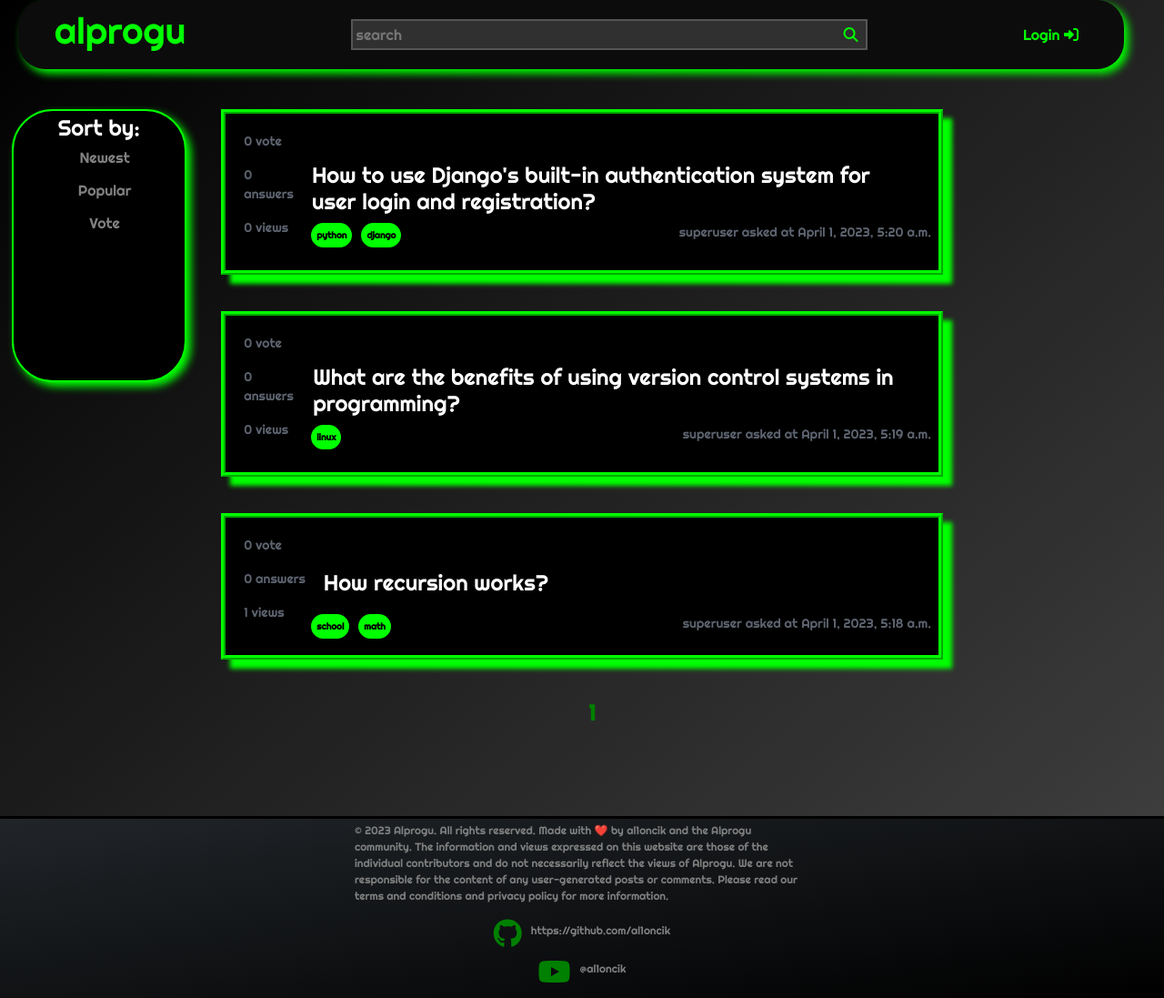
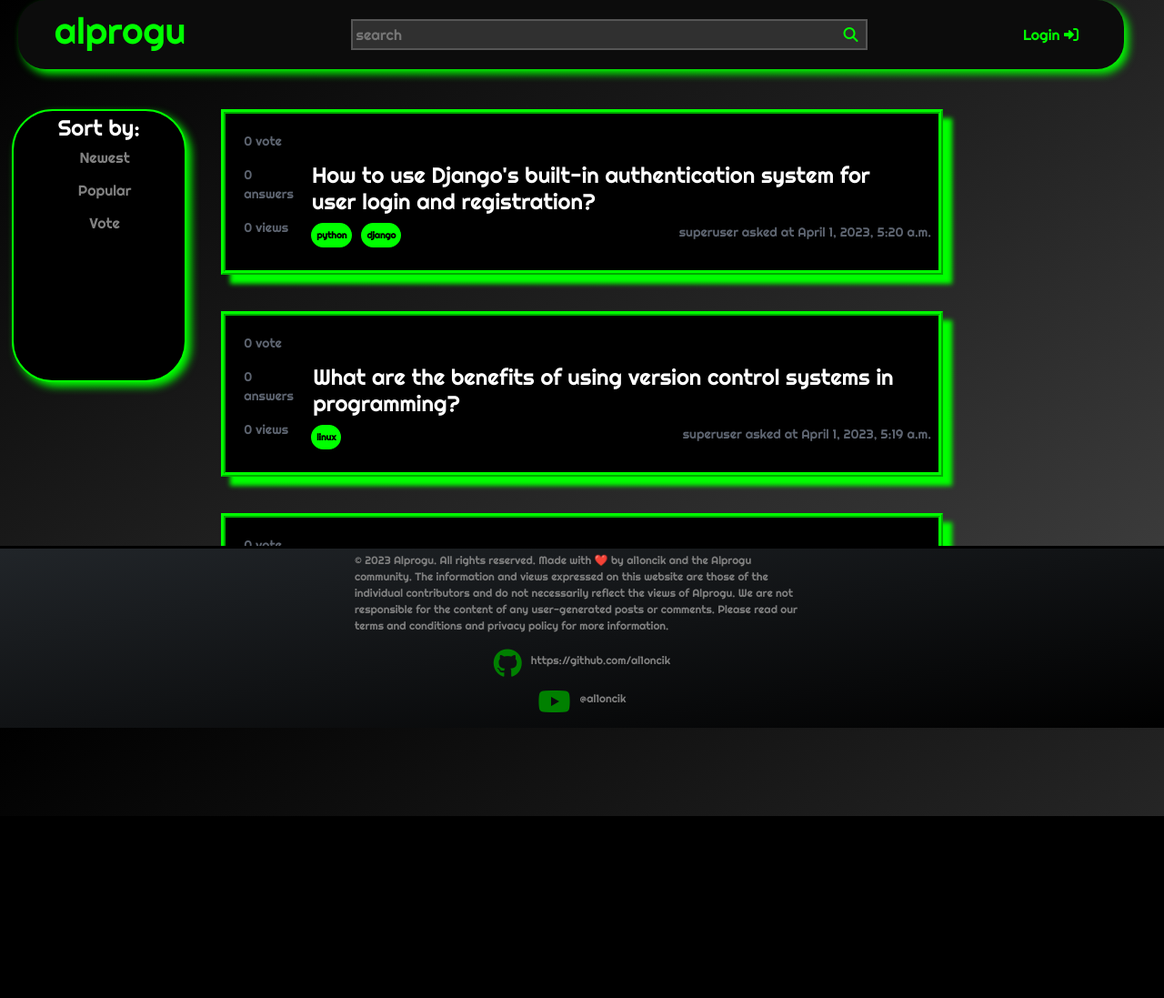
Before and after one commit to al1oncik/alprogu, a Django app: page / in a window 1280 px wide. Shown: the whole page at 91% size. After the commit the page ends 897 px from the top, so only its background shows below. Run offline with Django 4.2, Linux system fonts and the light colour scheme; data comes from the database, SQL or seed files in the repository; both versions use the stored data as it was after the commit; data that the repository does not hold is empty.

Commit message:
Design problems fixed

```diff
--- a/main/static/css/base.css
+++ b/main/static/css/base.css
@@ -7,6 +7,7 @@ body {
     background-image: linear-gradient(to bottom right, #000000, #434343);
     padding: 120px 0 0 0;
     font-family: "Righteous";
+    height: 100vh;
 }
 
 .title {
@@ -90,6 +91,9 @@ footer {
     align-items: center;
     justify-content: center;
     border-top: 3px solid black;
+    position: absolute;
+    bottom: 0;
+    width: 100%;
 }
 
 footer p {
--- a/main/static/css/login.css
+++ b/main/static/css/login.css
@@ -6,13 +6,14 @@
 body {
     background-color: black;
     font-family: "Righteous";
+    height: 100vh;
+    padding-top: 60px;
 }
 
 .login_block {
     max-width: 30%;
     height: 300px;
     margin: 0 auto;
-    margin-top: 60px;
     display: flex;
     justify-content: center;
     align-items: center;
--- a/main/static/css/profile.css
+++ b/main/static/css/profile.css
@@ -5,10 +5,11 @@
 
 body {
     background-color: black;
-    margin-top: 20px;
     padding: 0 200px 0 200px;
     background-image: linear-gradient(to bottom right, #000000, #434343);
     font-family: "Righteous";
+    height: 100vh;
+    padding-top: 60px;
 }
 
 .container {
--- a/main/static/css/register.css
+++ b/main/static/css/register.css
@@ -6,13 +6,14 @@
 body {
     background-color: black;
     font-family: "Righteous";
+    height: 100vh;
+    padding-top: 60px;
 }
 
 .login_block {
     width: 50%;
     height: 400px;
     margin: 0 auto;
-    margin-top: 60px;
     display: flex;
     justify-content: center;
     flex-direction: column;
```
Also changed, not shown: db.sqlite3.
